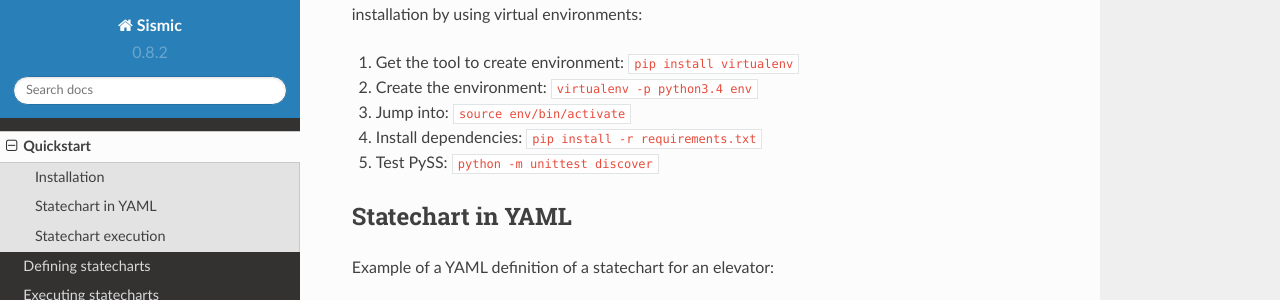
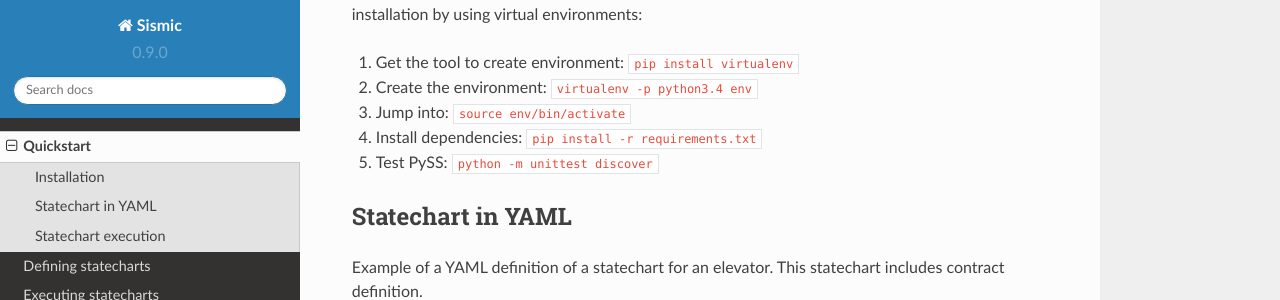
Before and after one commit to AlexandreDecan/sismic, a Sphinx documentation site: the page built from docs/quickstart.rst, in a window 1280 px wide and 900 px high, scrolled down 382 px, cut to the strip 0-300 px from the top of the window. Built offline with Sphinx 7.4.7 and the Read the Docs theme 2.0.0, drawn with Linux system fonts in a browser that asks for light colours.

Commit message:
Prepare for 0.9.0

```diff
--- a/docs/quickstart.rst
+++ b/docs/quickstart.rst
@@ -25,10 +25,12 @@
 Statechart in YAML
 ------------------
 
-Example of a YAML definition of a statechart for an elevator:
+Example of a YAML definition of a statechart for an elevator.
+This statechart includes contract definition.
 
-.. literalinclude:: ../examples/concrete/elevator.yaml
-   :language: yaml
+
+.. literalinclude:: ../examples/contract/elevator.yaml
+    :language: yaml
 
 
 More examples are available in the *examples* directory.
```
Also changed, not shown: docs/cli.rst (+6 -4 lines), docs/contract.rst (+11 -14 lines), sismic/__init__.py (+9 -1 lines), 2 other files.
